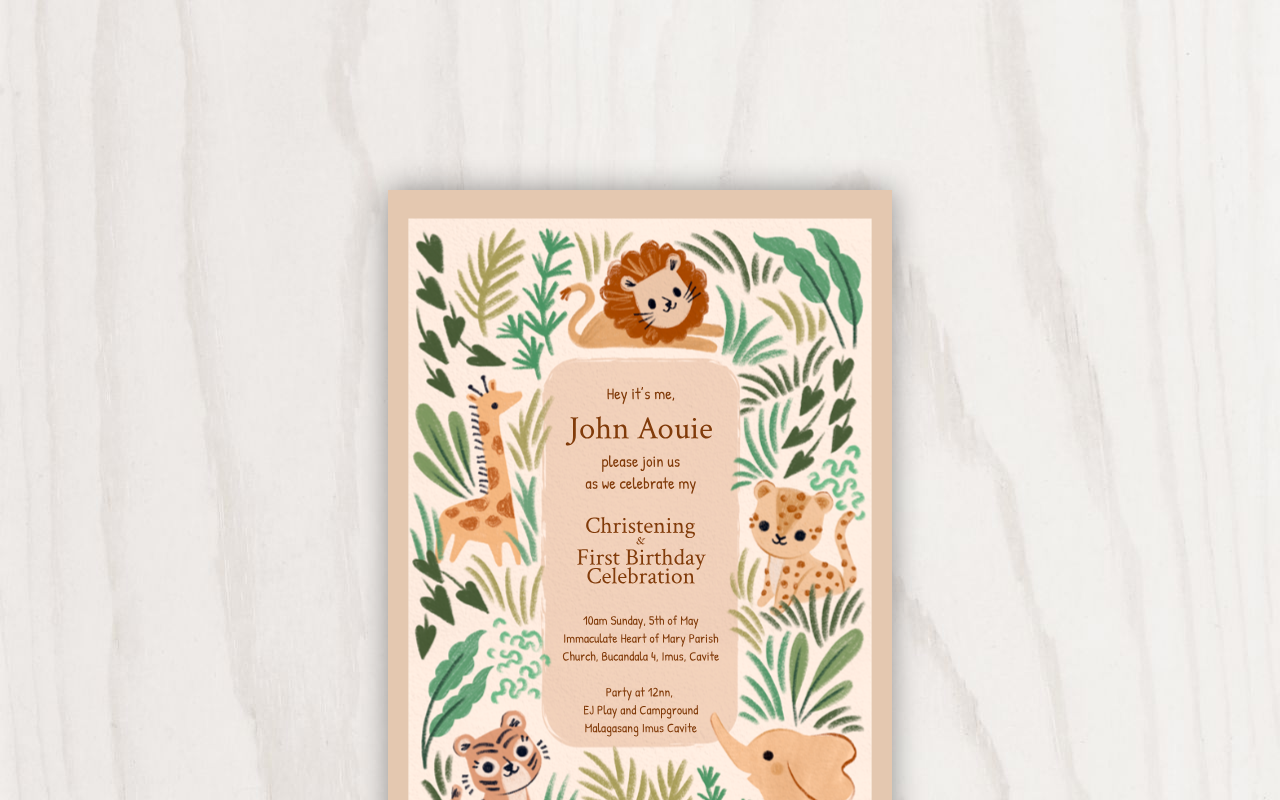
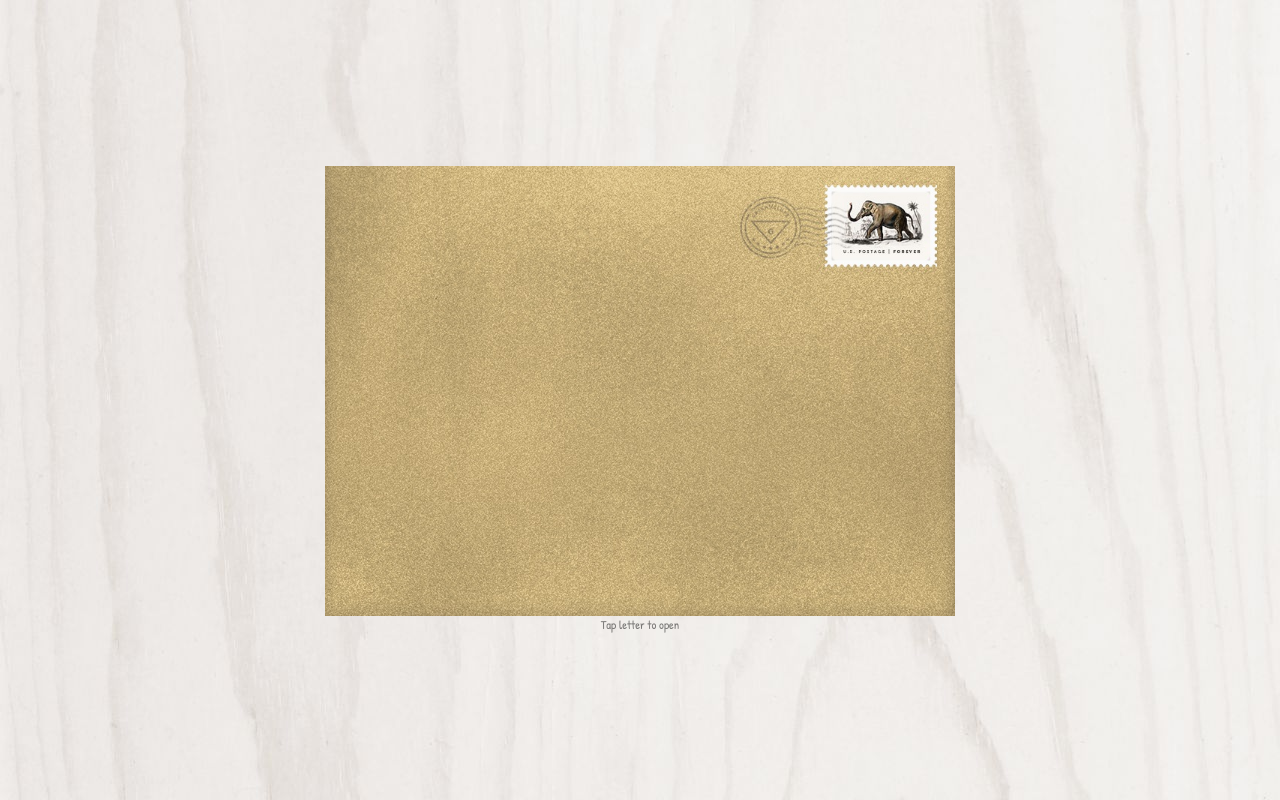
Before and after one commit to ralphjesy12/aouiefirst, a Nuxt app: page / in a window 1280 px wide. Built offline with nearby package versions, Linux system fonts and the light colour scheme.

Commit message:
feat: Play sound on demand

```diff
--- a/app.vue
+++ b/app.vue
@@ -5,7 +5,7 @@
       Your browser does not support the audio element.
     </audio>
 
-    <div class="envelope" :class="{ flip: flip, open: open, exit: exit }">
+    <div class="envelope" :class="{ flip: flip, open: open, exit: exit }" @click="flipEnvelope()">
       <div class="envelope-flap"></div>
       <div class="envelope-flap-inner"></div>
       <div class="envelope-front-inner"></div>
@@ -25,6 +25,8 @@
       <div class="envelope-flap-shadow"></div>
       <div class="envelope-back"></div>
     </div>
+
+    <div class="message" v-if="showMessage">Tap letter to open</div>
   </div>
 </template>
 
@@ -70,12 +72,15 @@ useHead(() => {
 });
 
 
+const showMessage = ref(true);
 const flip = ref(false)
 const open = ref(false)
 const exit = ref(false)
 const show = ref(false)
 const flipEnvelope = () => {
+  if(flip.value) return;
   flip.value = true;
+  showMessage.value = false;
   playAudio();
   setTimeout(() => {
     openEnvelope();
@@ -101,7 +106,6 @@ const playAudio = () => {
 onMounted(() => {
   setTimeout(() => {
     show.value = true;
-    setTimeout(() => { flipEnvelope() }, 1000);
   }, 1000);
 })
 </script>
--- a/assets/app.scss
+++ b/assets/app.scss
@@ -52,8 +52,7 @@ body {
 
   perspective: rem-calc(5400);
   transition: transform 500ms ease-in-out;
-  pointer-events: none;
-
+  cursor: pointer;
   transform-style: preserve-3d;
 
   &-back {
@@ -508,3 +507,8 @@ body {
     }
   }
 }
+
+.message{
+  text-align: center;
+  opacity: 0.5;
+}
```
